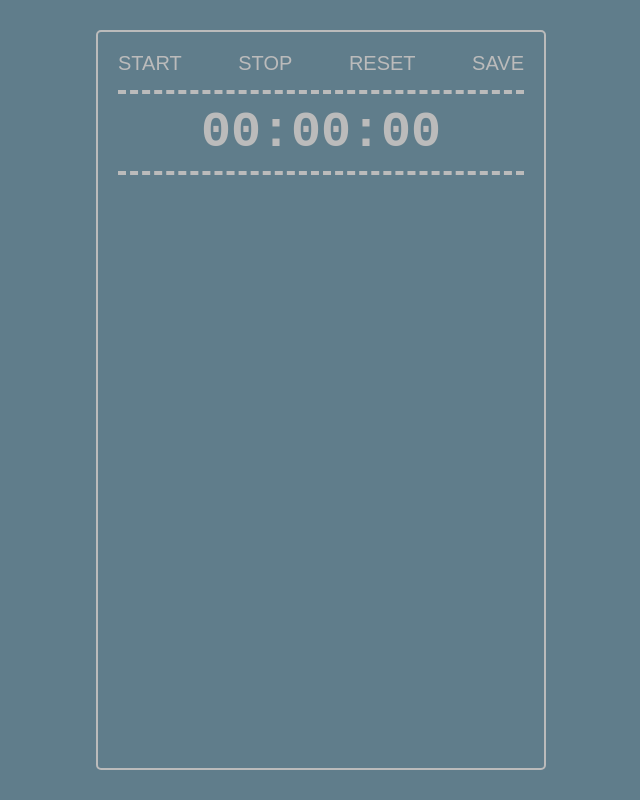
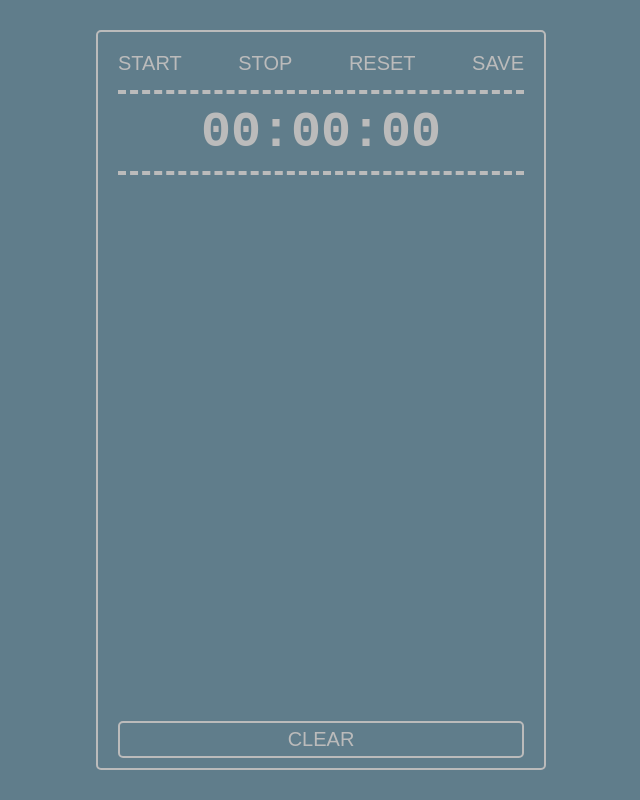
Before and after one commit to busik90/15.6.zadanie, a website: page index.html in a window 1280 px wide. Shown: the whole page, without its empty margins (319-959 px from the left). Drawn offline with Linux system fonts and the light colour scheme; files that its build step writes are made by us from their sources.

Commit message:
Add clearList functionality

```diff
--- a/index.html
+++ b/index.html
@@ -15,6 +15,7 @@
       </nav>
       <div class="stopwatch"></div>
       <ul class="scoresTable"></ul>
+      <a href="#" class="button" id="clearList">Clear</a>
     </div>
 
     <script type="text/javascript" src="script-compiled.js"></script>
--- a/script.js
+++ b/script.js
@@ -70,6 +70,10 @@ class Stopwatch {
     liElement.innerText = this.format(this.times);
     this.scoresTable.appendChild(liElement);
   }
+
+  clearList() {
+    this.scoresTable.innerHTML = '';
+  }
 }
 
 const startButton = document.getElementById('start');
@@ -84,4 +88,7 @@ resetButton.addEventListener('click', () => stopwatch.reset());
 const saveScoreButton = document.getElementById('save');
 saveScoreButton.addEventListener('click', () => stopwatch.saveScore());
 
+const clearListButton = document.getElementById('clearList');
+clearListButton.addEventListener('click', () => stopwatch.clearList());
+
 const stopwatch = new Stopwatch(document.querySelector('.stopwatch'), document.querySelector('.scoresTable'));
--- a/styles.css
+++ b/styles.css
@@ -24,7 +24,7 @@ body {
 
 .app {
   width: 450px;
-  padding: 20px;
+  padding: 20px 20px 10px 20px;
   border: 2px solid #bbb;
   border-radius: 5px;
   text-align: center;
@@ -60,11 +60,20 @@ body {
 
 .scoresTable {
   width: 100%;
+  height: 100%;
   max-height: 100%;
   margin-top: 10px;
+  margin-bottom: 10px;
   padding: 0;
+  font-size: 35px;
   text-align: center;
   overflow: auto;
   list-style: none;
-  font-size: 35px;
 }
+
+#clearList {
+  padding: 5px;
+  border: 2px solid;
+  border-radius: 5px;
+  margin-top: auto;
+}
```
